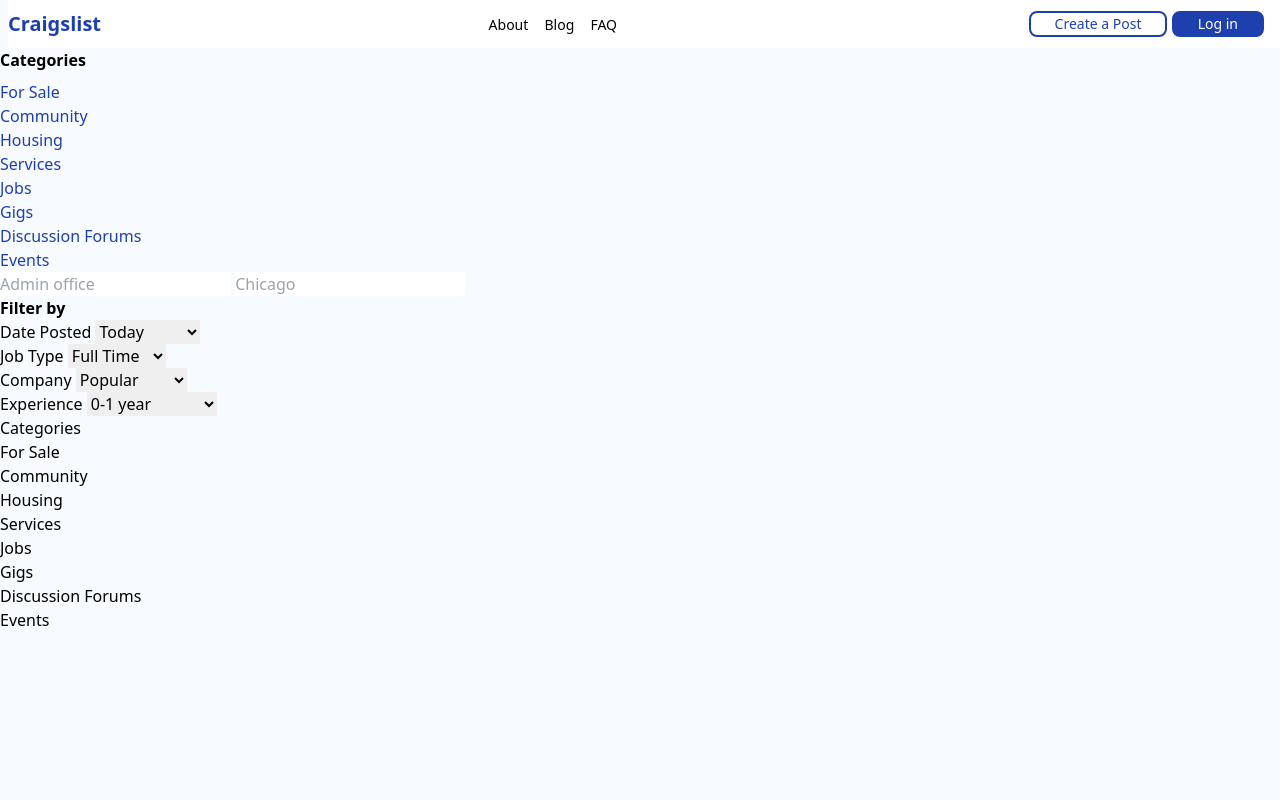
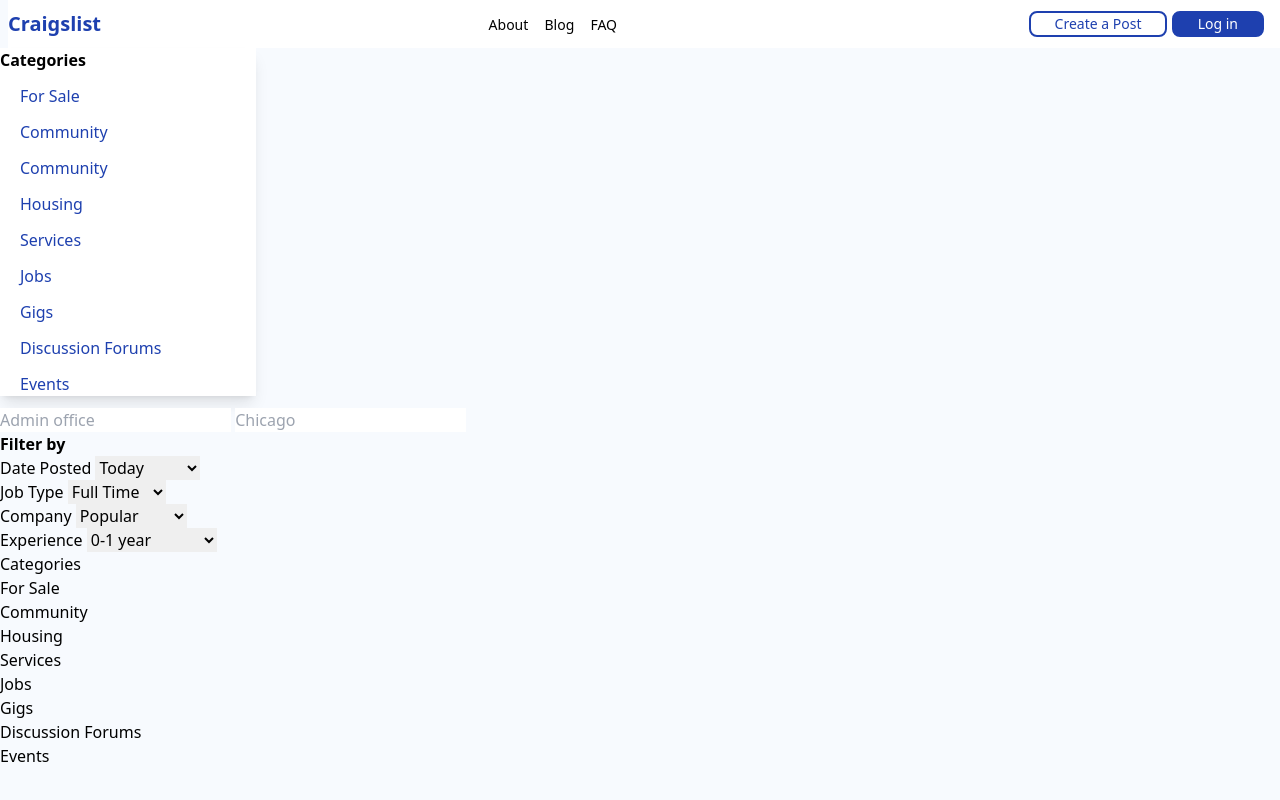
Before and after one commit to Mimo-oo/E-Commerce, a website: page index.html in a window 1280 px wide. Drawn offline with Linux system fonts and the light colour scheme.

Commit message:
New changes

```diff
--- a/index.html
+++ b/index.html
@@ -25,18 +25,21 @@
             <span onclick="hide()">☰</span>
         </div>
     </header>
-    <side class="text-blue-800 h-9 shadow-lg bg-black w-7">
+    <side>
+        <div class="text-blue-800 h-auto shadow-lg bg-white w-64">
         <h3 class="mb-2 text-black"><b>Categories</b></h3>
-        <ul>
-            <li>For Sale</li>
-            <li>Community</li>
-            <li>Housing</li>
-            <li>Services</li>
-            <li>Jobs</li>
-            <li>Gigs</li>
-            <li>Discussion Forums</li>
-            <li>Events</li>
+        <ul class="m-2 ">
+            <li class="m-3">For Sale</li>
+            <li class="m-3">Community</li>
+            <li class="m-3">Community</li>
+            <li class="m-3">Housing</li>
+            <li class="m-3">Services</li>
+            <li class="m-3">Jobs</li>
+            <li class="m-3">Gigs</li>
+            <li class="m-3">Discussion Forums</li>
+            <li class="m-3">Events</li>
         </ul>
+    </div>
     </side>
     <section>
         <input type="text" placeholder="Admin office">
```
Also changed, not shown: dist/output.css.
